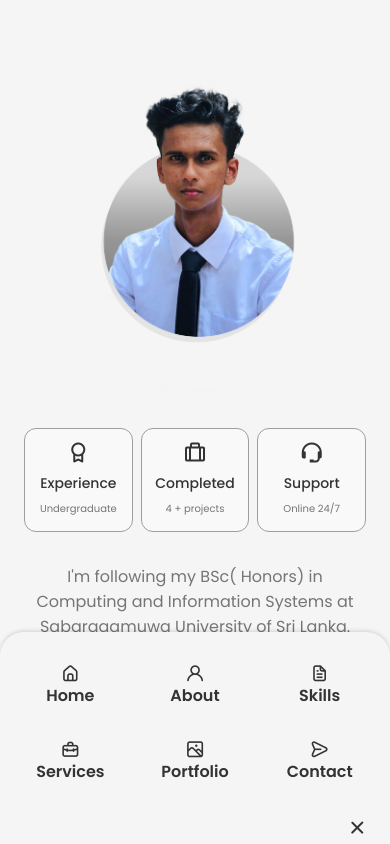
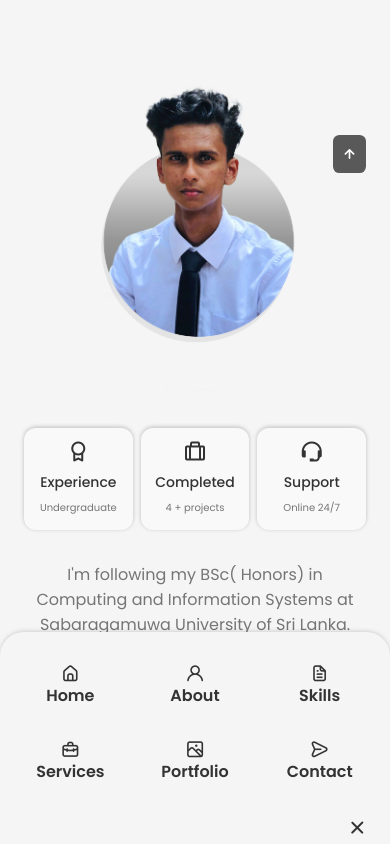
Before and after one commit to Ruchira-Peries/Personal-Portfolio, a React (Create React App) app in the folder portfolio/: page / in a window 390 px wide. Shown: the part 840-1684 px from the top of the page. Built offline with nearby package versions, Linux system fonts and the light colour scheme; the HTML template or start-up script is replaced by a standard one.

Commit message:
Updated the header and footer sections

```diff
--- a/portfolio/src/App.js
+++ b/portfolio/src/App.js
@@ -8,6 +8,7 @@
 import Qualifications from './components/qualifications/Qualifications';
 import Contact from './components/contact/Contact';
 import Footer from './components/footer/Footer';
+import Scrollup from './components/scrollup/Scrollup';
 
 function App() {
   return (
@@ -22,6 +23,7 @@
           <Contact/>
         </main>
           <Footer/>
+          <Scrollup/>
       </>
   );
 }
--- a/portfolio/src/components/about/about.css
+++ b/portfolio/src/components/about/about.css
@@ -14,7 +14,8 @@
 }
 .about__box{
     background-color: rgb(249, 249, 249);
-    border: 1.5px solid rgb(158, 158, 158);
+    /* border: 1.5px solid rgb(158, 158, 158); */
+    box-shadow: 0 -1px 4px rgba(0, 0, 0, 0.22);
     border-radius: 0.75rem;
     text-align: center;
     padding: 1rem 1.25rem;
--- a/portfolio/src/components/contact/contact.css
+++ b/portfolio/src/components/contact/contact.css
@@ -19,7 +19,8 @@
 }
 .contact__card{
     background-color: rgb(249, 249, 249);
-    border: 1.5px solid rgb(158, 158, 158);
+    /* border: 1.5px solid rgb(158, 158, 158); */
+    box-shadow: 0 -1px 4px rgba(0, 0, 0, 0.22);
     padding: 1rem;
     border-radius: 1.25rem;
     text-align: center;
@@ -70,7 +71,8 @@
     left: 0;
     width: 100%;
     height: 100%;
-    border: 1.5px solid rgb(158, 158, 158);
+    border: 1px solid rgb(249, 249, 249);
+    box-shadow: 0 -1px 4px rgba(0, 0, 0, 0.22);
     background-color: rgb(249, 249, 249);
     color: var(--text-color);
     outline: none;
--- a/portfolio/src/components/footer/footer.css
+++ b/portfolio/src/components/footer/footer.css
@@ -1,6 +1,6 @@
 .footer{
-    background-color: rgb(250, 250, 250);
-    border-top: 1.5px solid rgb(158, 158, 158);;
+    background-color: whitesmoke;
+    box-shadow: 0 -1px 4px rgba(0, 0, 0, 0.15);
 }
 .footer__container{
     padding: 2rem 0 3rem;
--- a/portfolio/src/components/header/Header.jsx
+++ b/portfolio/src/components/header/Header.jsx
@@ -1,6 +1,15 @@
 import React,{useState} from 'react';
 import "./header.css";
 const Header = () => {
+        window.addEventListener("scroll",function(){
+        const header = document.querySelector(".header");
+        if(this.scrollY >= 80) header.classList.add
+        ("scroll-header");
+        else header.classList.remove("scroll-header");
+    })
+
+
+
     const[Toggle,showMenu] = useState(false);
   return (
    <header className='header'>
--- a/portfolio/src/components/header/header.css
+++ b/portfolio/src/components/header/header.css
@@ -57,6 +57,11 @@
 .nav__logo:hover {
     color: var(--title-color-dark);
 }
+
+.scroll-header{
+    background-color: whitesmoke;
+    box-shadow: 0 -1px 4px rgba(0,0,0, 0.15);
+}
 @media screen and (max-width:768px) {
     .header{
         top: initial;
@@ -79,7 +84,7 @@
     .show-menu{
         position: fixed;
         bottom: 0;
-        background-color:white;
+        background-color: rgb(249, 249, 249);
         transition: 1s;
 
     }
--- /dev/null
+++ b/portfolio/src/components/scrollup/Scrollup.jsx
@@ -0,0 +1,18 @@
+import React from 'react';
+import "./scrollup.css";
+
+const Scrollup = () => {
+    window.addEventListener("scroll",function(){
+        const scrollUp = document.querySelector(".scrollup");
+        if(this.scrollY >= 560) scrollUp.classList.add
+        ("show-scroll");
+        else scrollUp.classList.remove("show-scroll");
+    })
+  return (
+    <a href='#' className='scrollup'>
+        <i className='uil uil-arrow-up scrollup__icon'></i>
+    </a>
+  )
+}
+
+export default Scrollup
--- /dev/null
+++ b/portfolio/src/components/scrollup/scrollup.css
@@ -0,0 +1,43 @@
+.scrollup{
+    position: fixed;
+    right: 2.5rem;
+    bottom: -20%;
+    background-color: var(--title-color);
+    opacity: 0.8;
+    padding: 0.3rem 0.5rem;
+    border-radius: 0.4rem;
+    z-index: var(--z-tooltip);
+    transition: .4s;
+}
+.scrollup__icon{
+    font-size: 1.5rem;
+    color: white;
+}
+.scrollup:hover{
+    background-color: var(--title-color-dark);
+}
+.show-scroll{
+    bottom: 3rem;
+}
+
+@media screen and (max-width:992px) {
+    .scrollup{
+        right: 1.5rem;
+        padding: 0.25rem 0.4rem;
+    }
+    .scrollup__icon{
+        font-size: 1.25rem;
+    }
+}
+
+@media screen and (max-width:768px) {
+    .show-scroll{
+        bottom: 4rem;
+    }
+}
+
+@media screen and (max-width:350px) {
+    .scrollup{
+        right: 1rem;
+    }
+}
--- a/portfolio/src/components/services/services.css
+++ b/portfolio/src/components/services/services.css
@@ -9,7 +9,8 @@
 }
 .services__content{
     background-color: rgb(249, 249, 249);
-    border: 1.5px solid rgb(158, 158, 158);
+    /* border: 1.5px solid rgb(158, 158, 158); */
+    box-shadow: 0 -1px 4px rgba(0, 0, 0, 0.22);
     padding: 2rem 4rem ;
     border-radius: 1.25rem;
 }
--- a/portfolio/src/components/skills/skills.css
+++ b/portfolio/src/components/skills/skills.css
@@ -6,7 +6,8 @@
 
 .skills__content{
     background-color: rgb(249, 249, 249);
-    border: 1.5px solid rgb(158, 158, 158);
+    /* border: 1.5px solid rgb(158, 158, 158); */
+    box-shadow: 0 -1px 4px rgba(0, 0, 0, 0.22);
     padding: 2rem 4rem;
     border-radius: 1.25rem;
 }
```
